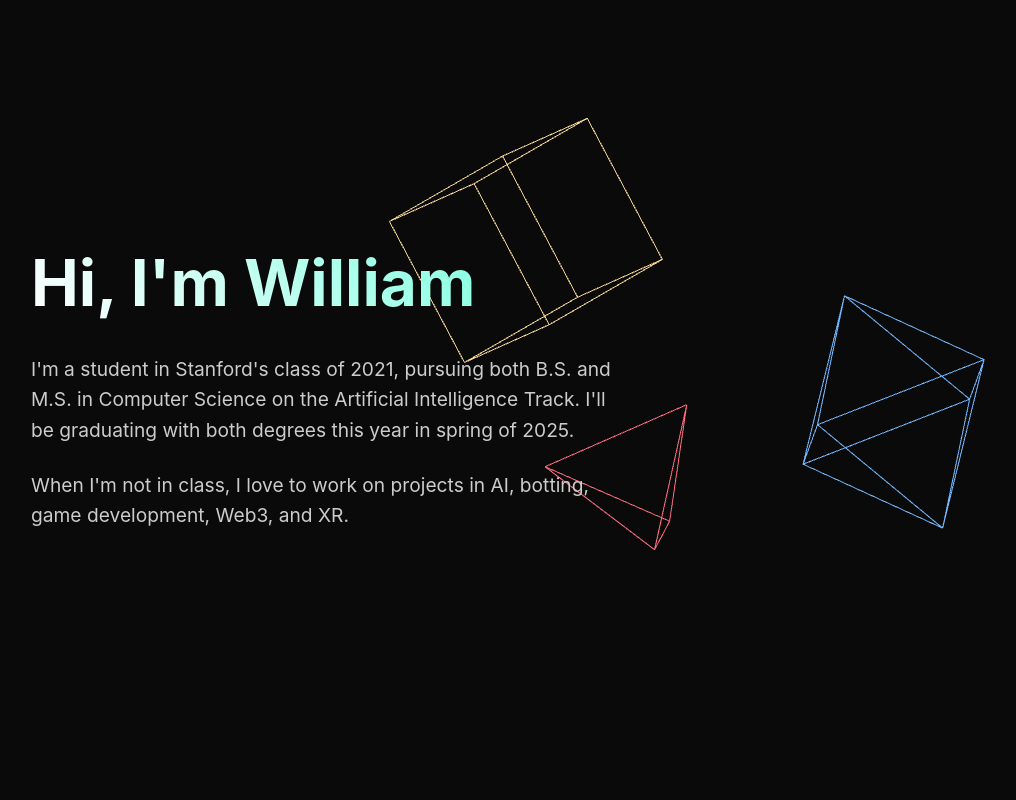
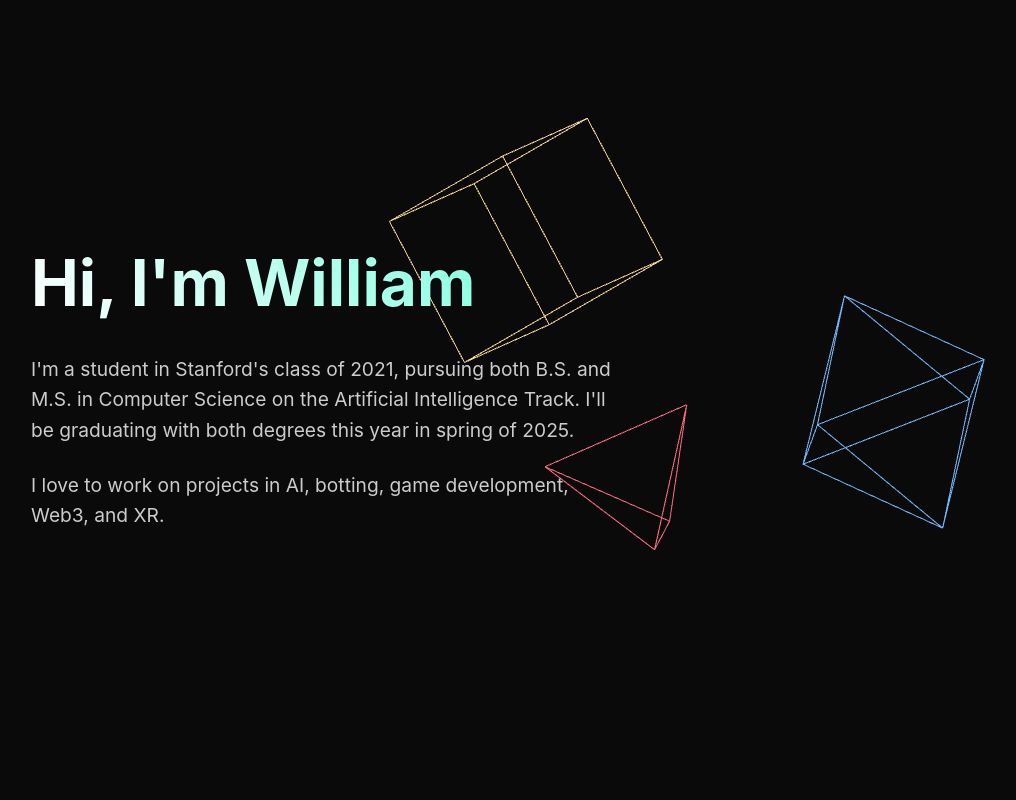
Before and after one commit to WilliamSongLiu/WilliamSongLiu.github.io, a React (Vite) app in the folder website/: page / in a window 1280 px wide. Shown: the top 800 px of the page, without its empty margins (57-1073 px from the left). Built offline with nearby package versions, Linux system fonts and the light colour scheme.

Commit message:
Update Hero.tsx

```diff
--- a/website/src/components/Hero.tsx
+++ b/website/src/components/Hero.tsx
@@ -136,7 +136,7 @@
             spring of 2025.
           </p>
           <p>
-            When I'm not in class, I love to work on projects in AI, botting, game development,
+            I love to work on projects in AI, botting, game development,
             Web3, and XR.
           </p>
         </div>
```
